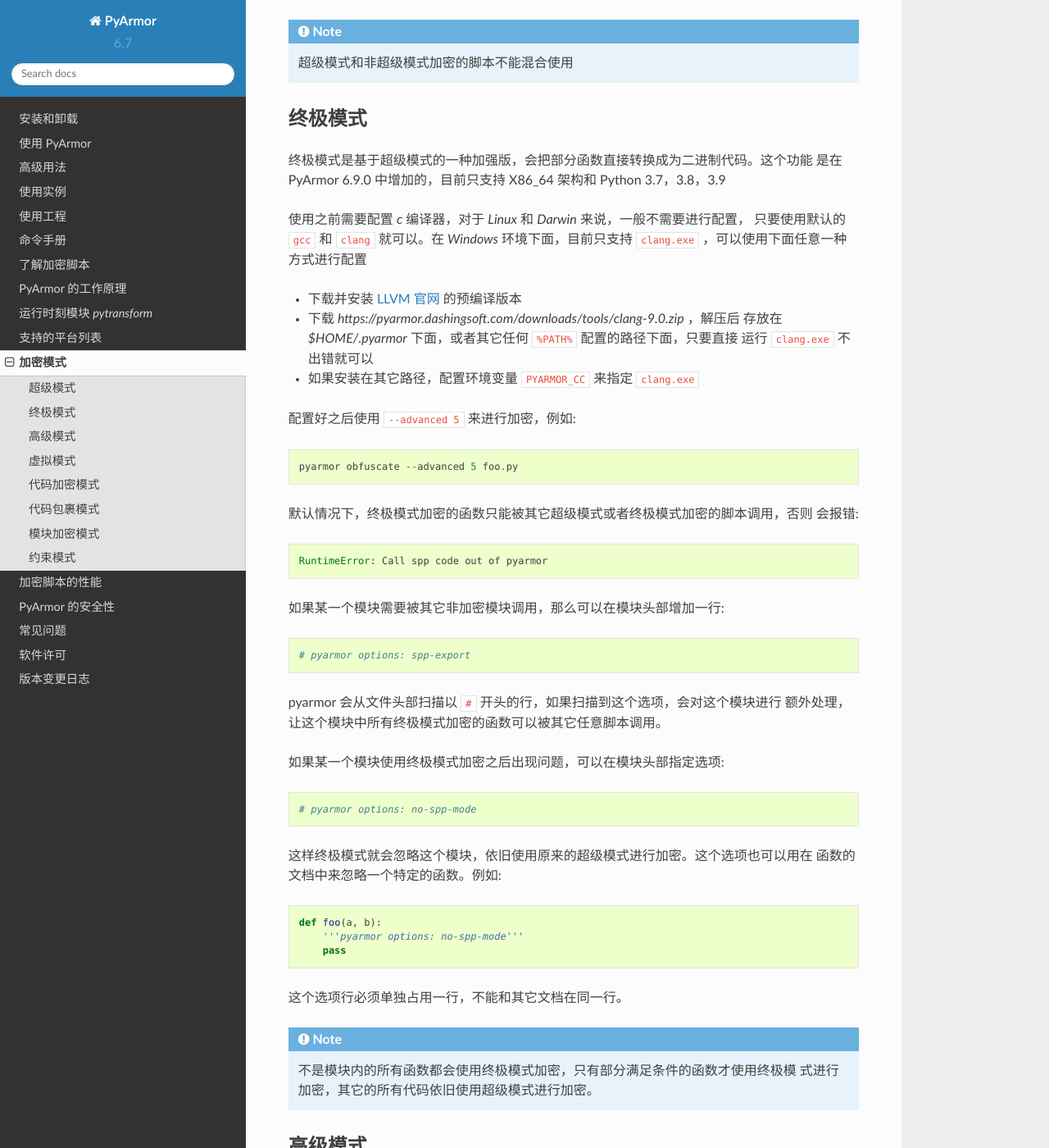
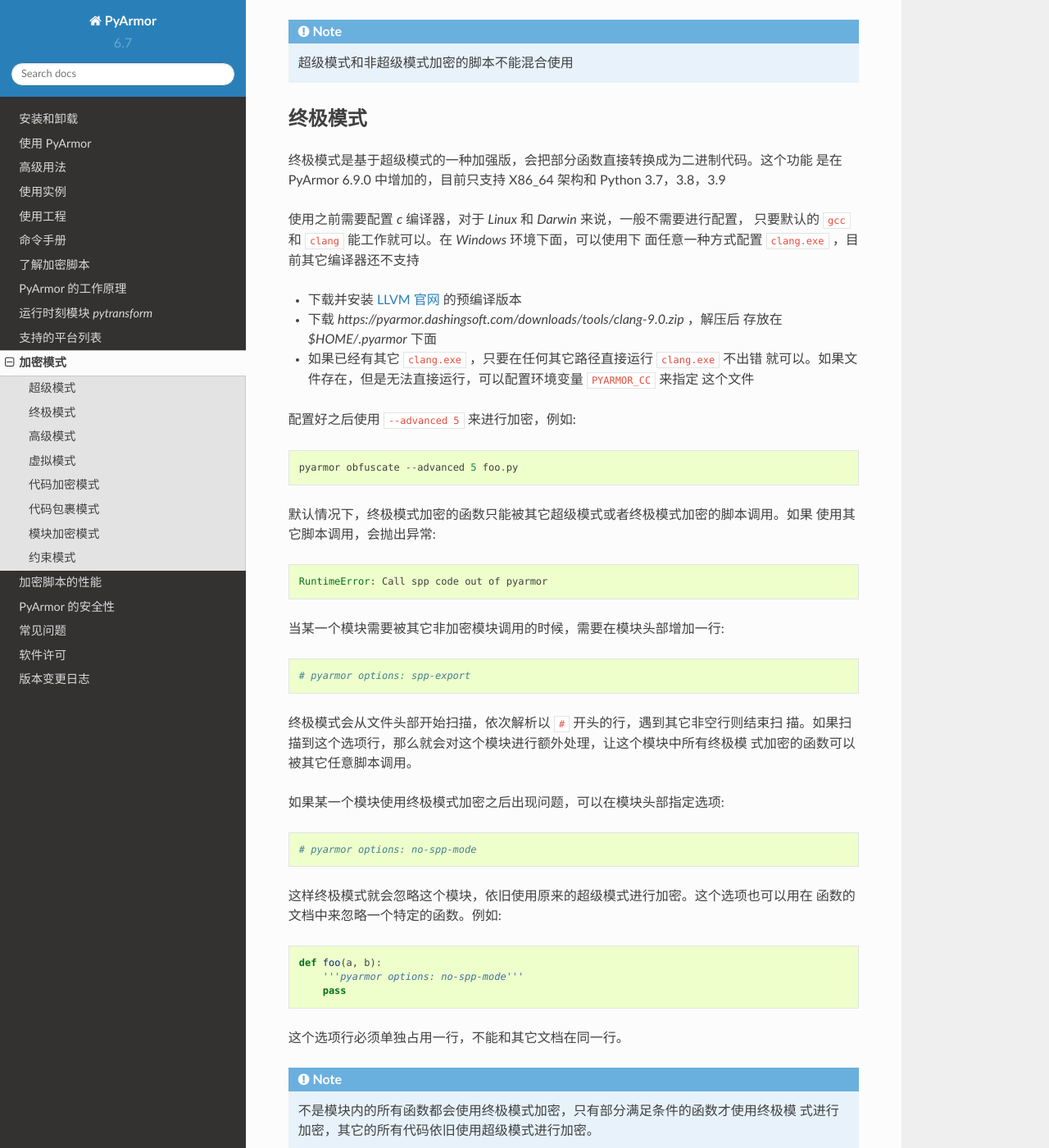
Before and after one commit to dashingsoft/pyarmor-docs-zh, a Sphinx documentation site: the page built from docs/mode.rst, in a window 1280 px wide and 1400 px high, scrolled down 858 px. Shown: the whole window at 82% size. Built offline with Sphinx 7.4.7 and the Read the Docs theme 2.0.0, drawn with Linux system fonts in a browser that asks for light colours.

Commit message:
Refine doc

```diff
--- a/docs/mode.rst
+++ b/docs/mode.rst
@@ -51,30 +51,32 @@
 是在 PyArmor 6.9.0 中增加的，目前只支持 X86_64 架构和 Python 3.7，3.8，3.9
 
 使用之前需要配置 `c` 编译器，对于 `Linux` 和 `Darwin` 来说，一般不需要进行配置，
-只要使用默认的 ``gcc`` 和 ``clang`` 就可以。在 `Windows` 环境下面，目前只支持
-``clang.exe`` ，可以使用下面任意一种方式进行配置
+只要默认的 ``gcc`` 和 ``clang`` 能工作就可以。在 `Windows` 环境下面，可以使用下
+面任意一种方式配置 ``clang.exe`` ，目前其它编译器还不支持
 
 * 下载并安装 `LLVM 官网 <https://releases.llvm.org>`_ 的预编译版本
 * 下载 `https://pyarmor.dashingsoft.com/downloads/tools/clang-9.0.zip` ，解压后
-  存放在 `$HOME/.pyarmor` 下面，或者其它任何 ``%PATH%`` 配置的路径下面，只要直接
-  运行 ``clang.exe`` 不出错就可以
-* 如果安装在其它路径，配置环境变量 ``PYARMOR_CC`` 来指定 ``clang.exe``
+  存放在 `$HOME/.pyarmor` 下面
+* 如果已经有其它 ``clang.exe`` ，只要在任何其它路径直接运行 ``clang.exe`` 不出错
+  就可以。如果文件存在，但是无法直接运行，可以配置环境变量 ``PYARMOR_CC`` 来指定
+  这个文件
 
 配置好之后使用 ``--advanced 5`` 来进行加密，例如::
 
   pyarmor obfuscate --advanced 5 foo.py
 
-默认情况下，终极模式加密的函数只能被其它超级模式或者终极模式加密的脚本调用，否则
-会报错::
+默认情况下，终极模式加密的函数只能被其它超级模式或者终极模式加密的脚本调用。如果
+使用其它脚本调用，会抛出异常::
 
     RuntimeError: Call spp code out of pyarmor
 
-如果某一个模块需要被其它非加密模块调用，那么可以在模块头部增加一行::
+当某一个模块需要被其它非加密模块调用的时候，需要在模块头部增加一行::
 
   # pyarmor options: spp-export
 
-pyarmor 会从文件头部扫描以 ``#`` 开头的行，如果扫描到这个选项，会对这个模块进行
-额外处理，让这个模块中所有终极模式加密的函数可以被其它任意脚本调用。
+终极模式会从文件头部开始扫描，依次解析以 ``#`` 开头的行，遇到其它非空行则结束扫
+描。如果扫描到这个选项行，那么就会对这个模块进行额外处理，让这个模块中所有终极模
+式加密的函数可以被其它任意脚本调用。
 
 如果某一个模块使用终极模式加密之后出现问题，可以在模块头部指定选项::
 
```
